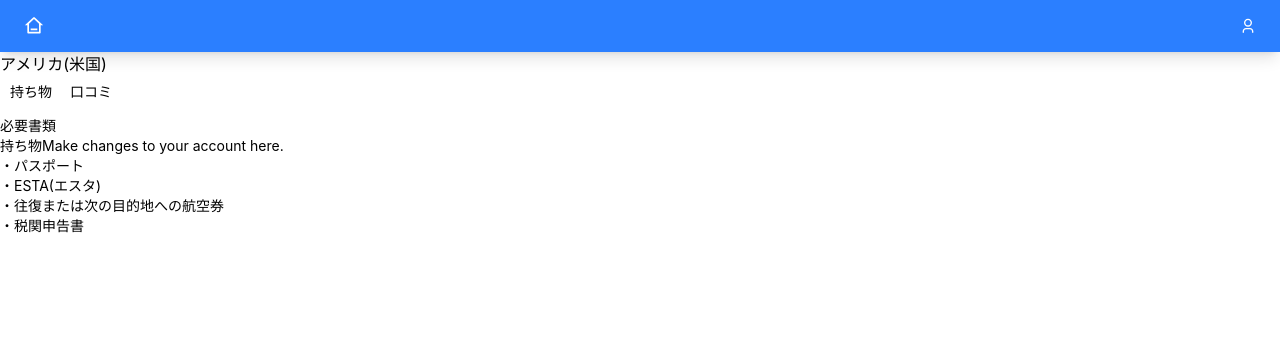
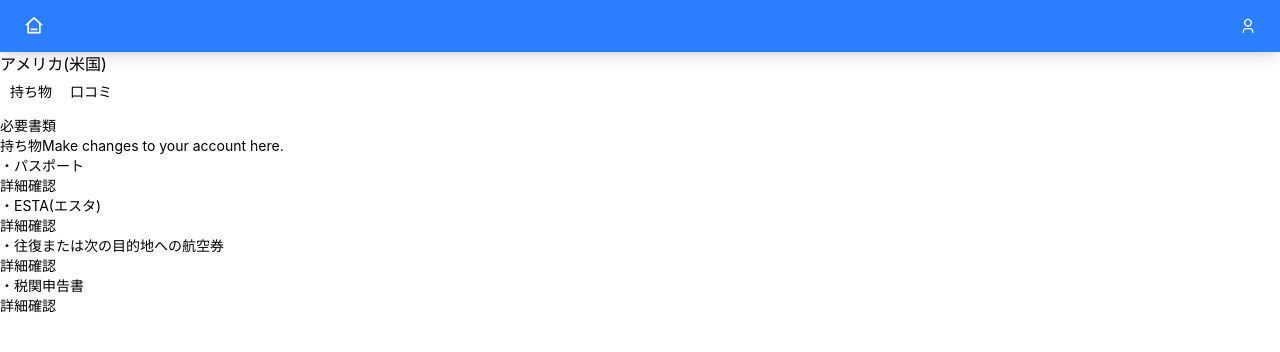
Before and after one commit to Triton-Swallows/Triton-Swallows-App, a React (Vite) app in the folder fe/: page /packing-list in a window 1280 px wide. Shown: the top 352 px of the page. Built offline with nearby package versions, Linux system fonts and the light colour scheme; no server answers.

Commit message:
add: 詳細確認ボタン

```diff
--- a/fe/src/components/pages/PackingList.tsx
+++ b/fe/src/components/pages/PackingList.tsx
@@ -1,12 +1,18 @@
+import { Link } from "react-router-dom";
 import { HeaderLayout } from "../templetes/HeaderLayout";
 import { Tabs, TabsContent, TabsList, TabsTrigger } from "@/components/ui/tabs";
 
+type PackingItem = {
+  name: string;
+  path: string;
+};
+
 export const PackingList = () => {
-  const itemList = [
-    "パスポート",
-    "ESTA(エスタ)",
-    "往復または次の目的地への航空券",
-    "税関申告書",
+  const itemList: PackingItem[] = [
+    { name: "パスポート", path: "/pasport" },
+    { name: "ESTA(エスタ)", path: "/esta" },
+    { name: "往復または次の目的地への航空券", path: "/ticket" },
+    { name: "税関申告書", path: "/tax" },
   ];
   return (
     <HeaderLayout>
@@ -20,7 +26,12 @@ export const PackingList = () => {
           <h2>必要書類</h2>
           持ち物Make changes to your account here.
           {itemList.map((item) => (
-            <div key={item}>・{item}</div>
+            <div key={item.name}>
+              <div>・{item.name}</div>
+              <div>
+                <Link to={item.path}>詳細確認</Link>
+              </div>
+            </div>
           ))}
         </TabsContent>
         <TabsContent value="review">
```
